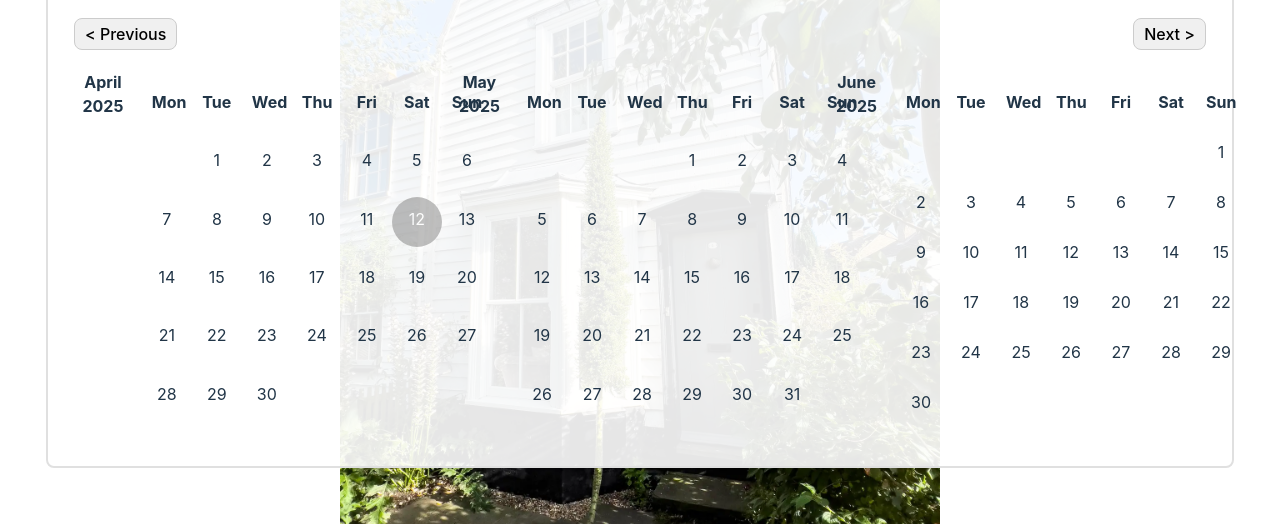
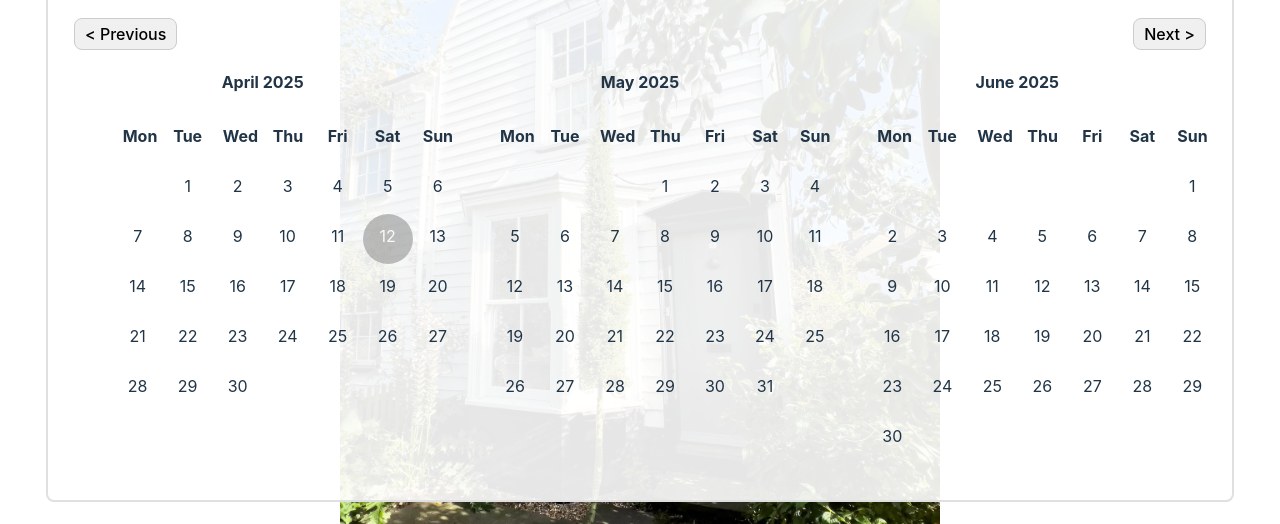
Before and after one commit to 4-belmont-rd/4-belmont-rd.github.io, a Svelte app: page / in a window 1280 px wide. Shown: the part 362-886 px from the top of the page. Built offline with nearby package versions, Linux system fonts and the light colour scheme; no server answers.

Commit message:
Calendar styling title

```diff
--- a/src/components/Calendar/Month.svelte
+++ b/src/components/Calendar/Month.svelte
@@ -93,14 +93,13 @@
   }
 </script>
 
+<div class="calendar-header">
   <div class="header">
-    <strong
-      >{months[currentMonth % 12]}
-      {currentMonth === 11 ? currentYear + 1 : currentYear}</strong
-    >
+    <strong>
+      {months[currentMonth % 12]} {currentMonth === 11 ? currentYear + 1 : currentYear}
+    </strong>
   </div>
   <div class="calendar">
-
     <!-- Days of the week -->
     {#each daysOfWeek as dayOfWeek}
       <div class="day"><strong>{dayOfWeek}</strong></div>
@@ -140,6 +139,7 @@
       {/key}
     {/key}
   </div>
+</div>
 
 <style>
   .calendar {
@@ -150,9 +150,16 @@
     margin: 10px;
   }
 
+  .calendar-header {
+    display: flex;
+    flex-direction: column;
+    align-items: center;
+    width: 100%;
+  }
   .header {
     text-align: center;
     margin-bottom: 10px;
+    width: 100%;
   }
 
   .day {
```
Lines whose indentation alone changed are shown as unchanged.
